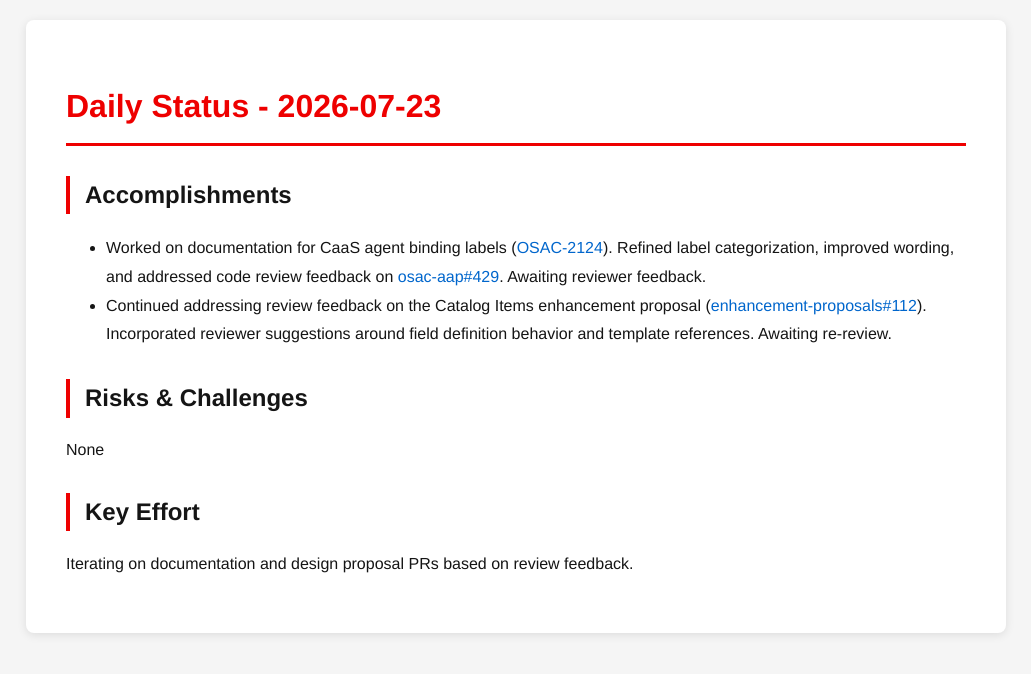
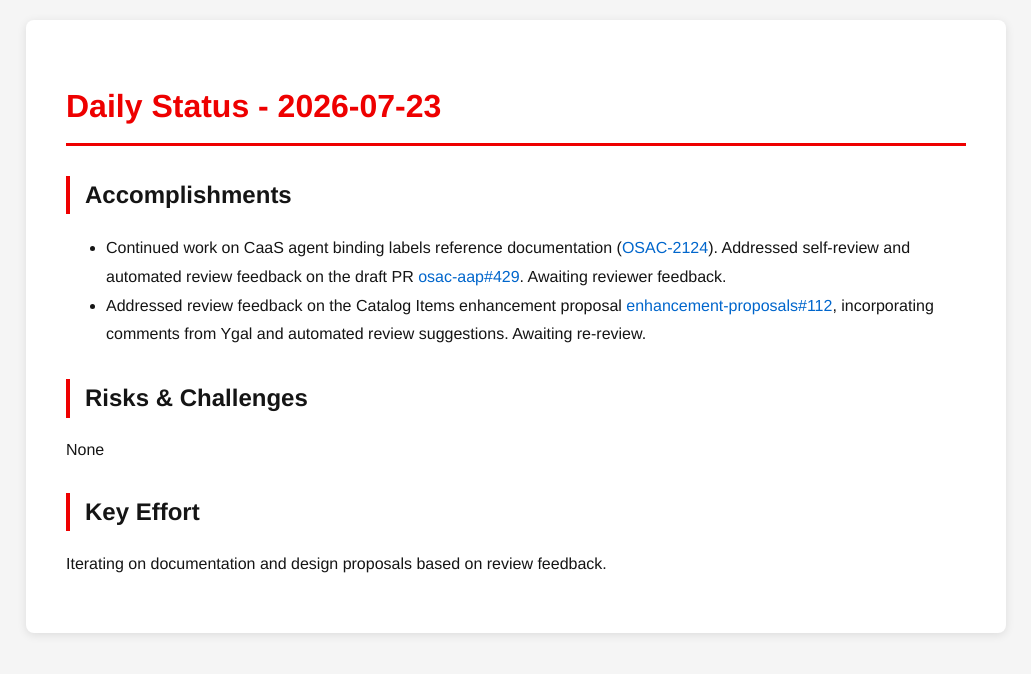
Before and after one commit to tzvatot/daily-status, a Jekyll site: the page built from 2026-07-23.md, in a window 1280 px wide. Shown: the top 674 px of the page, without its empty margins (124-1155 px from the left). Built offline with Jekyll 4.4.1, drawn with Linux system fonts in a browser that asks for light colours.

Commit message:
Daily status update - 2026-07-23

```diff
--- a/2026-07-23.md
+++ b/2026-07-23.md
@@ -7,11 +7,11 @@ date: 2026-07-23
 # Daily Status - 2026-07-23
 
 ## Accomplishments
-- Worked on documentation for CaaS agent binding labels ([OSAC-2124](https://redhat.atlassian.net/browse/OSAC-2124)). Refined label categorization, improved wording, and addressed code review feedback on [osac-aap#429](https://github.com/osac-project/osac-aap/pull/429). Awaiting reviewer feedback.
-- Continued addressing review feedback on the Catalog Items enhancement proposal ([enhancement-proposals#112](https://github.com/osac-project/enhancement-proposals/pull/112)). Incorporated reviewer suggestions around field definition behavior and template references. Awaiting re-review.
+- Continued work on CaaS agent binding labels reference documentation ([OSAC-2124](https://redhat.atlassian.net/browse/OSAC-2124)). Addressed self-review and automated review feedback on the draft PR [osac-aap#429](https://github.com/osac-project/osac-aap/pull/429). Awaiting reviewer feedback.
+- Addressed review feedback on the Catalog Items enhancement proposal [enhancement-proposals#112](https://github.com/osac-project/enhancement-proposals/pull/112), incorporating comments from Ygal and automated review suggestions. Awaiting re-review.
 
 ## Risks & Challenges
 None
 
 ## Key Effort
-Iterating on documentation and design proposal PRs based on review feedback.
+Iterating on documentation and design proposals based on review feedback.
```
